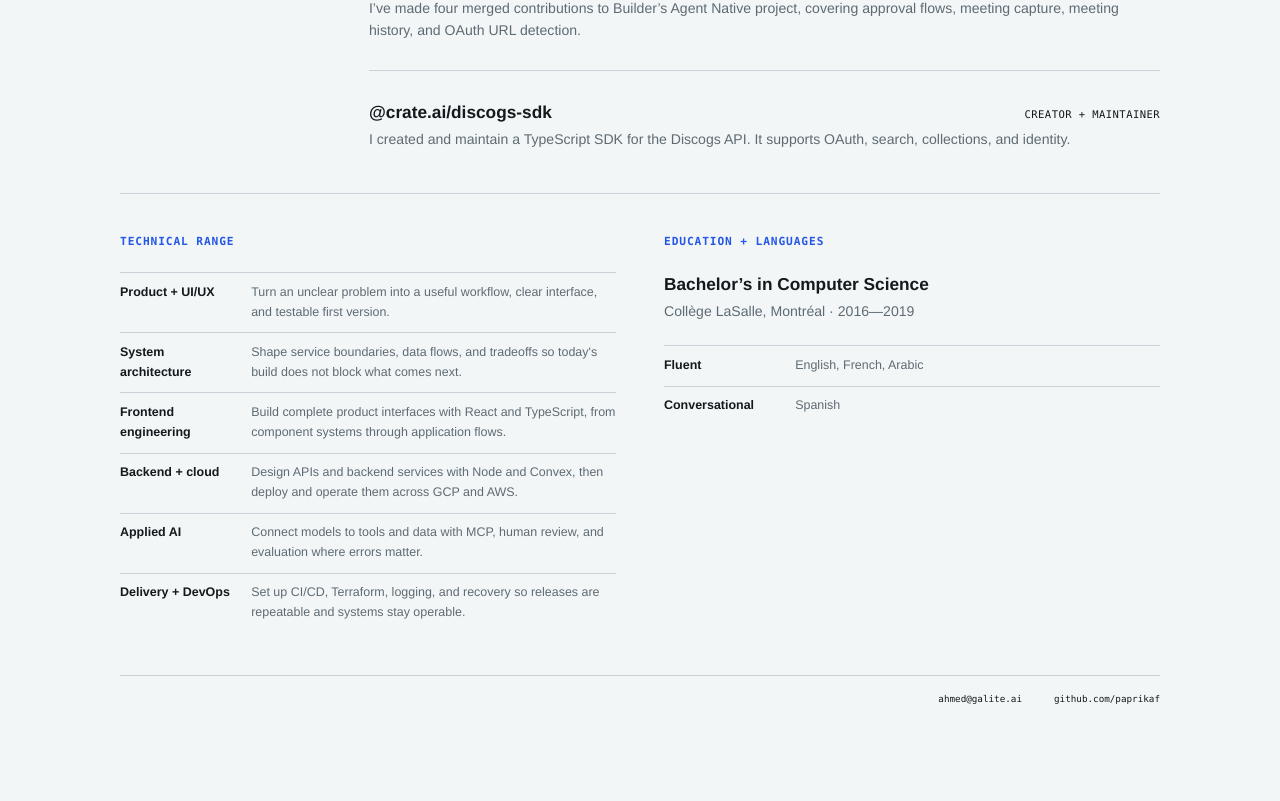
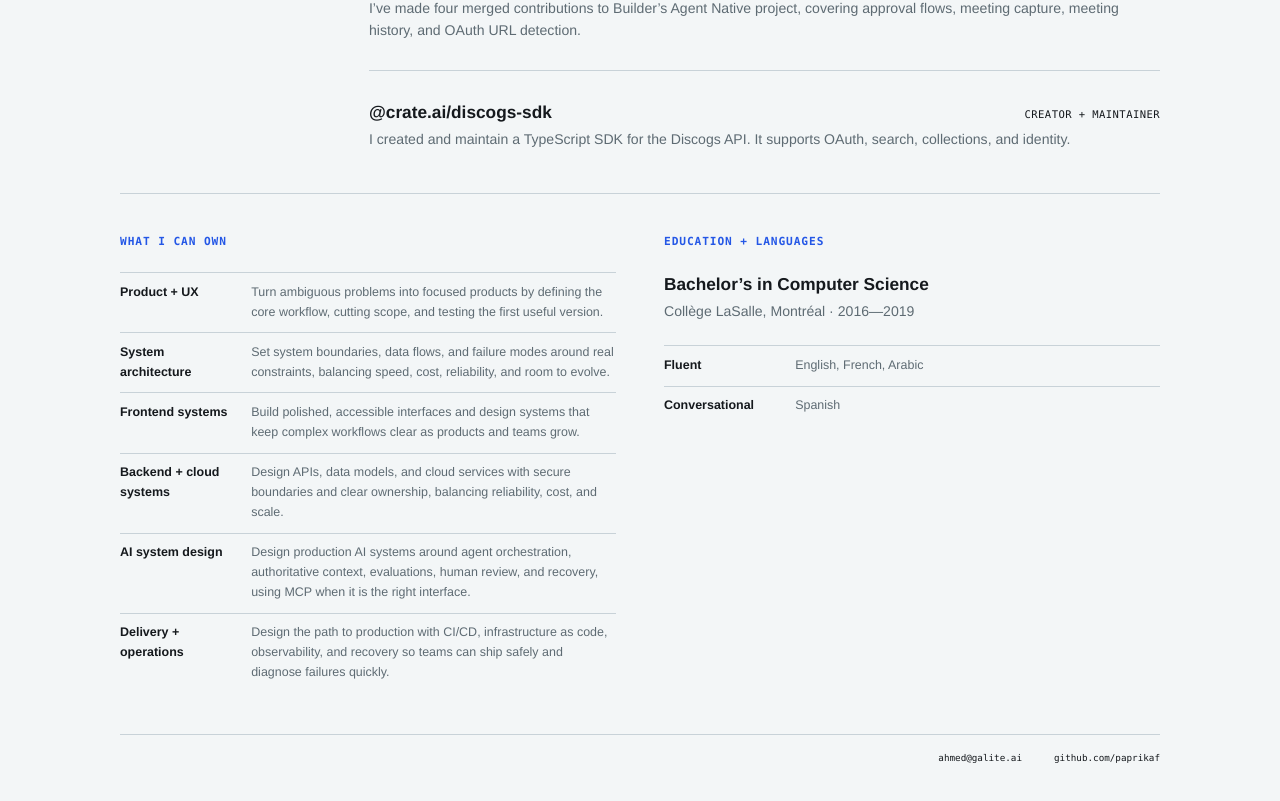
Before and after one commit to paprikaf/site, a React (Vite) app: page /resume in a window 1280 px wide. Shown: the part 1562-2363 px from the top of the page. Built offline with nearby package versions, Linux system fonts and the light colour scheme.

Commit message:
Reframe technical range around systems ownership (#15)

```diff
--- a/content/approved-claims.json
+++ b/content/approved-claims.json
@@ -1,5 +1,5 @@
 {
-  "version": "2026-08-27.5",
+  "version": "2026-08-27.6",
   "reviewedAt": "2026-08-27",
   "claims": [
     {
@@ -369,16 +369,18 @@
     },
     {
       "id": "resume-product-practice",
-      "title": "Product + UI/UX",
+      "title": "Product + UX",
       "organization": "Public résumé",
-      "claim": "Ahmed's public résumé says he turns unclear problems into useful workflows, clear interfaces, and testable first versions.",
+      "claim": "Ahmed's public résumé says he turns ambiguous problems into focused products by defining the core workflow, cutting scope, and testing the first useful version.",
       "ownership": "role",
       "capabilities": [
         "product-design",
         "user-experience",
         "user-flows",
         "prototyping",
-        "interface-design"
+        "interface-design",
+        "scope-definition",
+        "product-validation"
       ],
       "status": "current",
       "sources": [
@@ -445,11 +447,18 @@
     },
     {
       "id": "resume-ai-practice",
-      "title": "Applied AI",
+      "title": "AI system design",
       "organization": "Public résumé",
-      "claim": "Ahmed's public résumé says he connects models to tools and data with MCP, human review, and evaluation where errors matter.",
+      "claim": "Ahmed's public résumé says he designs production AI systems around agent orchestration, authoritative context, evaluations, human review, and recovery, using MCP when it is the right interface.",
       "ownership": "role",
-      "capabilities": ["mcp", "agents", "human-review", "evaluation-loops"],
+      "capabilities": [
+        "agent-orchestration",
+        "authoritative-context",
+        "evaluation-loops",
+        "human-review",
+        "recovery",
+        "mcp"
+      ],
       "status": "current",
       "sources": [
         {
@@ -465,16 +474,16 @@
     },
     {
       "id": "resume-engineering-toolkit",
-      "title": "Frontend engineering",
+      "title": "Frontend systems",
       "organization": "Public résumé",
-      "claim": "Ahmed's public résumé says he builds complete product interfaces with React and TypeScript, from component systems through application flows.",
+      "claim": "Ahmed's public résumé says he builds polished, accessible interfaces and design systems that keep complex workflows clear as products and teams grow.",
       "ownership": "role",
       "capabilities": [
-        "react",
-        "typescript",
-        "frontend-frameworks",
-        "component-systems",
-        "application-flows"
+        "frontend-engineering",
+        "interface-systems",
+        "design-systems",
+        "complex-workflows",
+        "accessibility"
       ],
       "status": "current",
       "sources": [
@@ -493,14 +502,17 @@
       "id": "resume-system-architecture",
       "title": "System architecture",
       "organization": "Public résumé",
-      "claim": "Ahmed's public résumé says he shapes service boundaries, data flows, and tradeoffs so today's build does not block what comes next.",
+      "claim": "Ahmed's public résumé says he sets system boundaries, data flows, and failure modes around real constraints, balancing speed, cost, reliability, and room to evolve.",
       "ownership": "role",
       "capabilities": [
         "system-architecture",
         "system-design",
-        "service-boundaries",
+        "system-boundaries",
         "data-flows",
-        "technical-tradeoffs"
+        "failure-modes",
+        "technical-constraints",
+        "technical-tradeoffs",
+        "reliability"
       ],
       "status": "current",
       "sources": [
@@ -517,18 +529,19 @@
     },
     {
       "id": "resume-backend-cloud",
-      "title": "Backend + cloud",
+      "title": "Backend + cloud systems",
       "organization": "Public résumé",
-      "claim": "Ahmed's public résumé says he designs APIs and backend services with Node and Convex, then deploys and operates them across GCP and AWS.",
+      "claim": "Ahmed's public résumé says he designs APIs, data models, and cloud services with secure boundaries and clear ownership, balancing reliability, cost, and scale.",
       "ownership": "role",
       "capabilities": [
         "backend-engineering",
-        "api-development",
-        "node",
-        "convex",
-        "gcp",
-        "aws",
-        "cloud-infrastructure"
+        "api-design",
+        "data-modeling",
+        "cloud-services",
+        "security-boundaries",
+        "service-ownership",
+        "reliability",
+        "scalability"
       ],
       "status": "current",
       "sources": [
@@ -545,17 +558,17 @@
     },
     {
       "id": "resume-delivery-devops",
-      "title": "Delivery + DevOps",
+      "title": "Delivery + operations",
       "organization": "Public résumé",
-      "claim": "Ahmed's public résumé says he sets up CI/CD, Terraform, logging, and recovery so releases are repeatable and systems stay operable.",
+      "claim": "Ahmed's public résumé says he designs the path to production with CI/CD, infrastructure as code, observability, and recovery so teams can ship safely and diagnose failures quickly.",
       "ownership": "role",
       "capabilities": [
         "ci-cd",
         "devops",
-        "terraform",
         "infrastructure-as-code",
-        "logging",
-        "recovery"
+        "observability",
+        "recovery",
+        "release-engineering"
       ],
       "status": "current",
       "sources": [
--- a/public/evidence.md
+++ b/public/evidence.md
@@ -72,20 +72,23 @@ Early product for organizing meeting notes, decisions, and follow-ups.
 
 Public site: https://galite.ai/
 
-## Technical range Ahmed publishes
+## Published areas of ownership
 
-- Product and UI/UX: turns unclear problems into useful workflows, clear
-  interfaces, and testable first versions
-- System architecture: shapes service boundaries, data flows, and tradeoffs so
-  today's build does not block what comes next
-- Frontend engineering: builds complete product interfaces with React and
-  TypeScript, from component systems through application flows
-- Backend and cloud: designs APIs and backend services with Node and Convex,
-  then deploys and operates them across GCP and AWS
-- Applied AI: connects models to tools and data with MCP, human review, and
-  evaluation where errors matter
-- Delivery and DevOps: sets up CI/CD, Terraform, logging, and recovery so
-  releases are repeatable and systems stay operable
+- Product and UX: turns ambiguous problems into focused products by defining
+  the core workflow, cutting scope, and testing the first useful version
+- System architecture: sets system boundaries, data flows, and failure modes
+  around real constraints, balancing speed, cost, reliability, and room to
+  evolve
+- Frontend systems: builds polished, accessible interfaces and design systems
+  that keep complex workflows clear as products and teams grow
+- Backend and cloud systems: designs APIs, data models, and cloud services with
+  secure boundaries and clear ownership, balancing reliability, cost, and scale
+- AI system design: designs production AI systems around agent orchestration,
+  authoritative context, evaluations, human review, and recovery, using MCP
+  when it is the right interface
+- Delivery and operations: designs the path to production with CI/CD,
+  infrastructure as code, observability, and recovery so teams can ship safely
+  and diagnose failures quickly
 - Education: Bachelor’s in Computer Science, Collège LaSalle, 2016–2019
 - Languages: fluent English, French, and Arabic; conversational Spanish
 - Current location: Montréal, Canada
--- a/src/data/portfolio.ts
+++ b/src/data/portfolio.ts
@@ -141,9 +141,9 @@ export const expertise = [
   },
   {
     number: '02',
-    title: 'AI and MCP',
+    title: 'AI systems',
     description:
-      'Connect AI models to tools and data, with review steps where mistakes matter.',
+      'Design agent workflows around orchestration, authoritative context, evaluation, human review, and recovery.',
   },
   {
     number: '03',
--- a/src/routes/index.tsx
+++ b/src/routes/index.tsx
@@ -144,7 +144,7 @@ function IndexComponent() {
         </div>
         <p className="technical-runway">
           TOOLS / React · TypeScript · Node · Convex · GCP · Terraform · Builder
-          CMS · MCP · agent systems
+          CMS · agent systems · MCP
         </p>
       </section>
 
--- a/src/routes/resume.tsx
+++ b/src/routes/resume.tsx
@@ -99,48 +99,53 @@ function ResumeComponent() {
           className="resume-section"
           aria-labelledby="resume-expertise-title"
         >
-          <h2 id="resume-expertise-title">Technical range</h2>
+          <h2 id="resume-expertise-title">What I can own</h2>
           <dl className="resume-facts">
             <div>
-              <dt>Product + UI/UX</dt>
+              <dt>Product + UX</dt>
               <dd>
-                Turn an unclear problem into a useful workflow, clear interface,
-                and testable first version.
+                Turn ambiguous problems into focused products by defining the
+                core workflow, cutting scope, and testing the first useful
+                version.
               </dd>
             </div>
             <div>
               <dt>System architecture</dt>
               <dd>
-                Shape service boundaries, data flows, and tradeoffs so today's
-                build does not block what comes next.
+                Set system boundaries, data flows, and failure modes around real
+                constraints, balancing speed, cost, reliability, and room to
+                evolve.
               </dd>
             </div>
             <div>
-              <dt>Frontend engineering</dt>
+              <dt>Frontend systems</dt>
               <dd>
-                Build complete product interfaces with React and TypeScript,
-                from component systems through application flows.
+                Build polished, accessible interfaces and design systems that
+                keep complex workflows clear as products and teams grow.
               </dd>
             </div>
             <div>
-              <dt>Backend + cloud</dt>
+              <dt>Backend + cloud systems</dt>
               <dd>
-                Design APIs and backend services with Node and Convex, then
-                deploy and operate them across GCP and AWS.
+                Design APIs, data models, and cloud services with secure
+                boundaries and clear ownership, balancing reliability, cost, and
+                scale.
               </dd>
             </div>
             <div>
-              <dt>Applied AI</dt>
+              <dt>AI system design</dt>
               <dd>
-                Connect models to tools and data with MCP, human review, and
-                evaluation where errors matter.
+                Design production AI systems around agent orchestration,
+                authoritative context, evaluations, human review, and recovery,
+                using MCP when it is the right interface.
               </dd>
             </div>
             <div>
-              <dt>Delivery + DevOps</dt>
+              <dt>Delivery + operations</dt>
               <dd>
-                Set up CI/CD, Terraform, logging, and recovery so releases are
-                repeatable and systems stay operable.
+                Design the path to production with CI/CD, infrastructure as
+                code, observability, and recovery so teams can ship safely and
+                diagnose failures quickly.
               </dd>
             </div>
           </dl>
```
Also changed, not shown: public/llms.txt, 1 other file (tests, documents, lock files or other folders).
